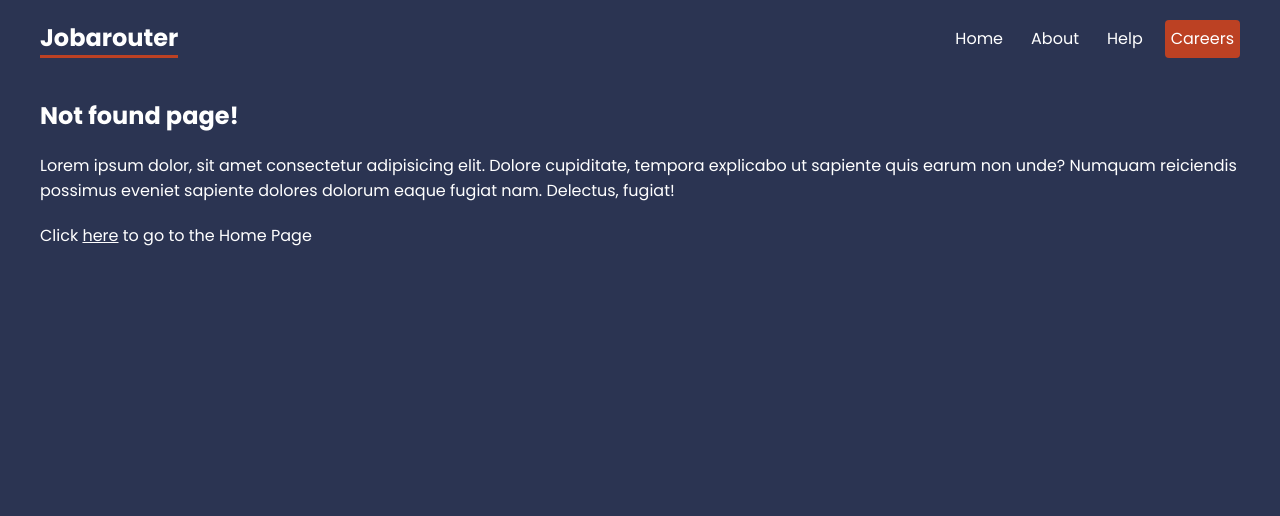
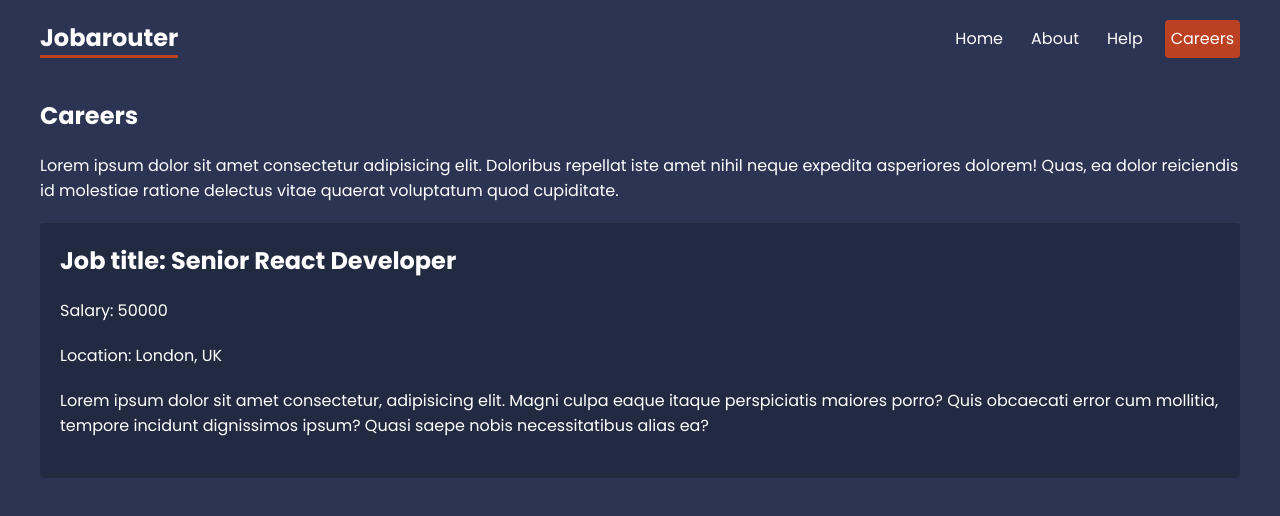
Before and after one commit to jadilovic/profile-page, a React (Create React App) app in the folder frontend/: page /careers/1 in a window 1280 px wide. Shown: the top 516 px of the page. Built offline with nearby package versions, Linux system fonts and the light colour scheme.

Commit message:
error handling

```diff
--- a/frontend/src/App.js
+++ b/frontend/src/App.js
@@ -4,9 +4,14 @@ import {
 	createRoutesFromElements,
 	RouterProvider,
 } from 'react-router-dom';
+
+import { getCareers } from './pages/util';
+import { careerDetailsLoader } from './pages/careers/CareerDetails';
+
 import RootLayout from './layouts/RootLayout';
 import HelpLayout from './layouts/HelpLayout';
 import CareersLayout from './layouts/CareersLayout';
+
 import About from './pages/About';
 import Home from './pages/Home';
 import Faq from './pages/help/Faq';
@@ -14,7 +19,8 @@ import Contact from './pages/help/Contact';
 import LoginForm from './pages/help/LoginForm';
 import NotFound from './pages/NotFound';
 import Careers from './pages/careers/Careers';
-import { getCareers } from './pages/util';
+import CareerDetails from './pages/careers/CareerDetails';
+import CareersError from './pages/careers/CareersError';
 
 function App() {
 	const router = createBrowserRouter(
@@ -27,8 +33,17 @@ function App() {
 					<Route path="contact" element={<Contact />} />
 					<Route path="login-form" element={<LoginForm />} />
 				</Route>
-				<Route path="careers" element={<CareersLayout />}>
+				<Route
+					path="careers"
+					element={<CareersLayout />}
+					errorElement={<CareersError />}
+				>
 					<Route index element={<Careers />} loader={getCareers} />
+					<Route
+						path=":id"
+						element={<CareerDetails />}
+						loader={careerDetailsLoader}
+					/>
 				</Route>
 				<Route path="*" element={<NotFound />} />
 			</Route>
--- a/frontend/src/index.css
+++ b/frontend/src/index.css
@@ -125,6 +125,12 @@ form label span {
 }
 
 /* careers details */
+.career-details {
+	background: rgba(0, 0, 0, 0.2);
+	padding: 20px;
+	border-radius: 4px;
+	margin: 20px 0;
+}
 
 /* breadcrumbs */
 
--- /dev/null
+++ b/frontend/src/pages/careers/CareerDetails.js
@@ -0,0 +1,31 @@
+import { useLoaderData } from 'react-router-dom';
+import { getSingleCareer } from '../util';
+
+const CareerDetails = () => {
+	//	const { id } = useParams();
+	const career = useLoaderData();
+	const { title, location, salary } = career;
+	return (
+		<div className="career-details">
+			<h2>{`Job title: ${title}`}</h2>
+			<p>{`Salary: ${salary}`}</p>
+			<p>{`Location: ${location}`}</p>
+			<div className="details">
+				<p>
+					Lorem ipsum dolor sit amet consectetur, adipisicing elit. Magni culpa
+					eaque itaque perspiciatis maiores porro? Quis obcaecati error cum
+					mollitia, tempore incidunt dignissimos ipsum? Quasi saepe nobis
+					necessitatibus alias ea?
+				</p>
+			</div>
+		</div>
+	);
+};
+
+export default CareerDetails;
+
+export const careerDetailsLoader = ({ params }) => {
+	const { id } = params;
+	const career = getSingleCareer(id);
+	return career;
+};
--- a/frontend/src/pages/careers/Careers.js
+++ b/frontend/src/pages/careers/Careers.js
@@ -8,7 +8,7 @@ const Careers = () => {
 			{data.careers.map((career) => {
 				const { title, location, id } = career;
 				return (
-					<Link to={'/'} key={id}>
+					<Link to={`${id}`} key={id}>
 						<p>{title}</p>
 						<p>{`Based in ${location}`}</p>
 					</Link>
--- /dev/null
+++ b/frontend/src/pages/careers/CareersError.js
@@ -0,0 +1,14 @@
+import { Link, useRouteError } from 'react-router-dom';
+
+const CareersError = () => {
+	const error = useRouteError();
+
+	return (
+		<div className="careers-error">
+			<h2>Error</h2>
+			<p>{error.message}</p>
+			<Link to={'/'}>Go to home page</Link>
+		</div>
+	);
+};
+export default CareersError;
--- a/frontend/src/pages/util.js
+++ b/frontend/src/pages/util.js
@@ -1,7 +1,7 @@
 import careersData from '../data/careersData.json';
 
 const delay = () => {
-	return (0.7 + Math.random() * 2) * 1000;
+	return (0.2 + Math.random() * 2) * 1000;
 };
 
 export const login = ({ email, password }) => {
@@ -28,3 +28,17 @@ export const getCareers = () => {
 		}, delay());
 	});
 };
+
+export const getSingleCareer = (id) => {
+	const career = careersData.careers.find((item) => item.id === Number(id));
+	console.log(career);
+	return new Promise((resolve, reject) => {
+		setTimeout(() => {
+			if (career) {
+				resolve(career);
+			} else {
+				reject(new Error('No career details found'));
+			}
+		}, delay());
+	});
+};
```
